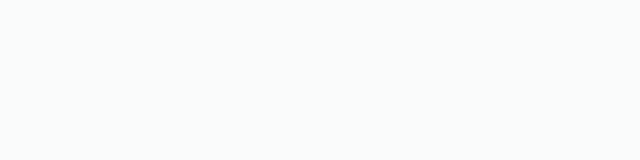
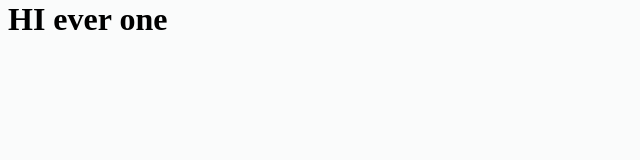
Before and after one commit to EliyabSisa/supereliyab-website, a browser extension: page about.html in a window 1280 px wide. Shown: the whole page, without its empty margins (0-640 px from the left). Drawn offline with Linux system fonts and the light colour scheme.

Commit message:
Update about.html

```diff
--- a/about.html
+++ b/about.html
@@ -7,6 +7,7 @@
     <title>about</title>
 </head>
 <body>
+<h1>HI ever one</h1>
 
 
 
```
